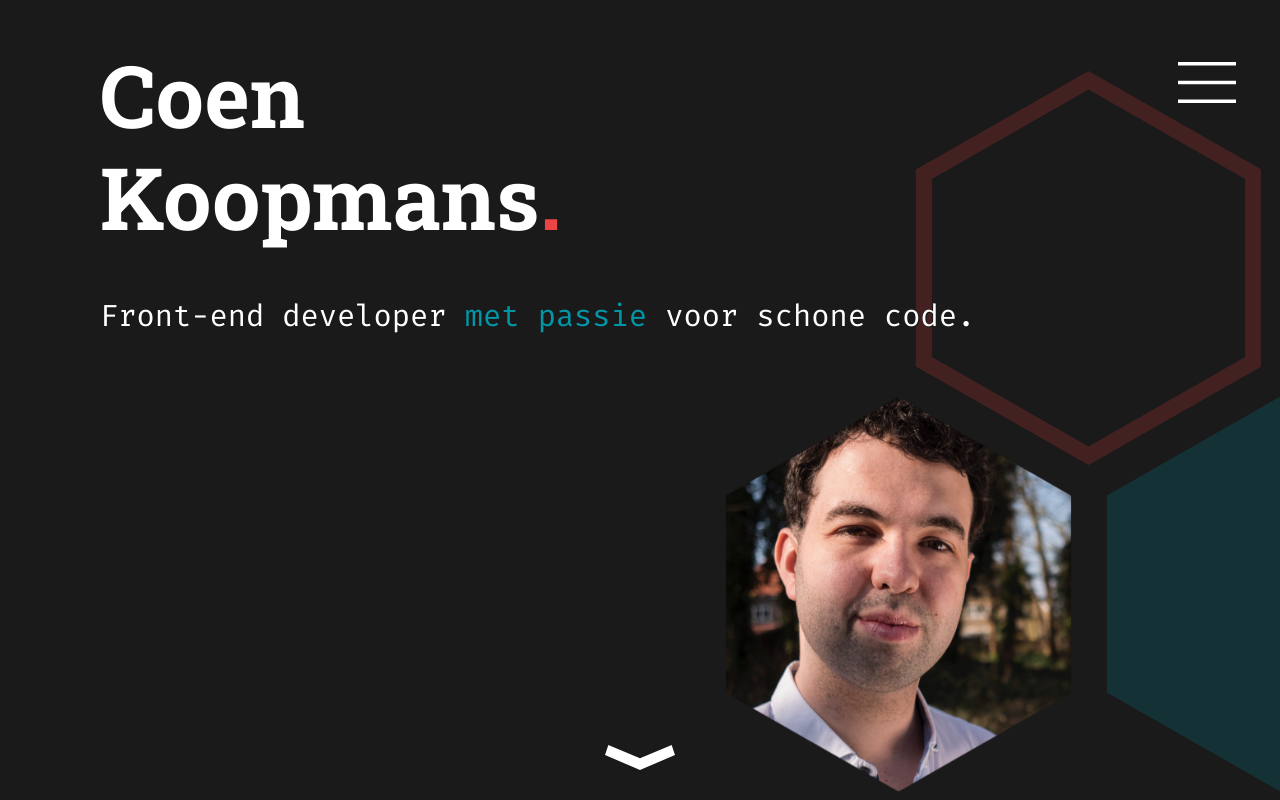
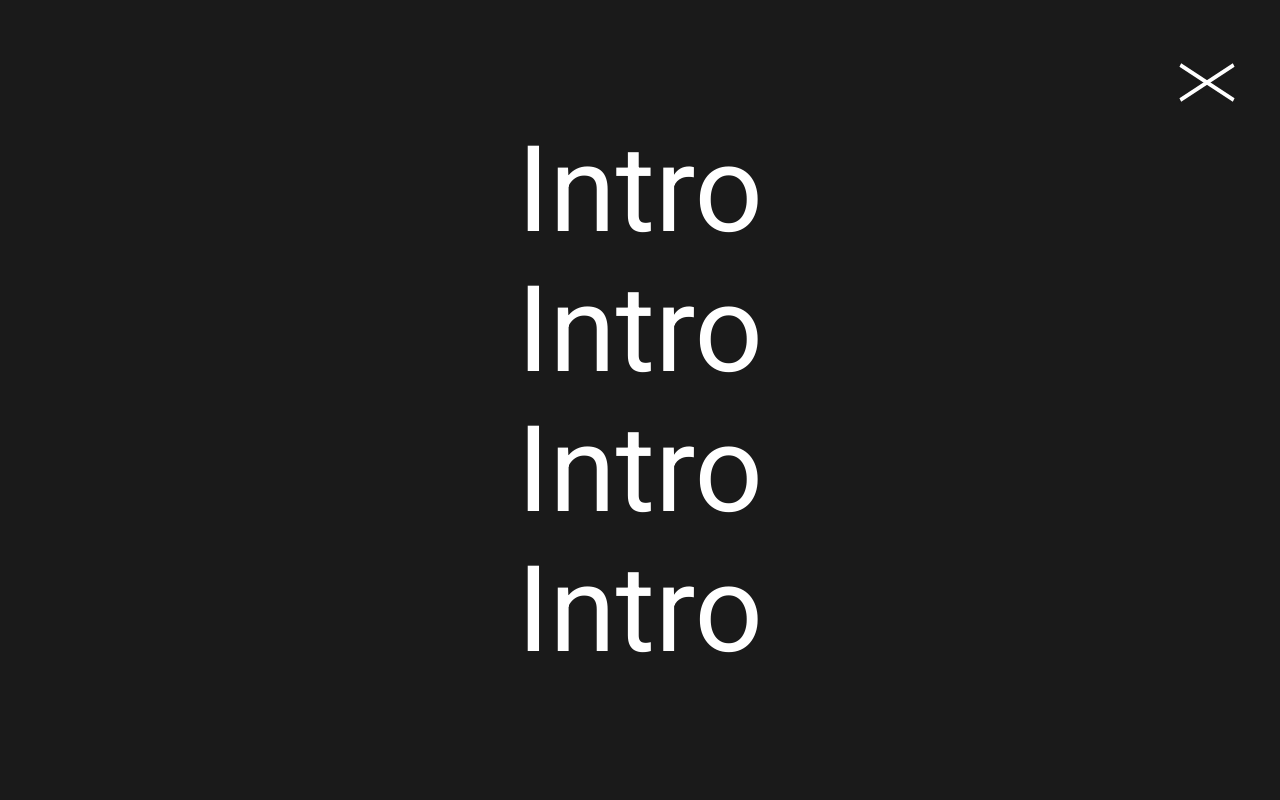
Before and after one commit to coenkoopmans/coenkoopmans.nl, an Angular app: page / in a window 1280 px wide. Shown: the top 800 px of the page. Built offline with nearby package versions, Linux system fonts and the light colour scheme.

Commit message:
Starts work on menu component

```diff
--- a/src/app/components/intro/intro.component.scss
+++ b/src/app/components/intro/intro.component.scss
@@ -110,7 +110,7 @@ $hexagon-margin-desktop: $hexagon-margin * $scale-factor-desktop-vw;
   right: 0;
   margin: auto;
   padding: #{$scroll-button-padding}px;
-  z-index: 1337;
+  z-index: 3;
   cursor: pointer;
   outline: none;
   @include dropShadow();
--- a/src/app/components/menu/menu.component.html
+++ b/src/app/components/menu/menu.component.html
@@ -1,3 +1,17 @@
-<button class="menuButton" type="button">
-    <img class="menuButton--image" src="/assets/ui/menu-button.svg" aria-hidden="true">
+<button class="menuButton" type="button" [ngClass]="{'menuButton--close': menuOpen}" (click)="menuOpen = !menuOpen">
+    <img class="menuButton--image" [src]="menuImage" aria-hidden="true">
 </button>
+<menu class="menu">
+  <li class="menu__item">
+    <a class="menu__link" href="#intro">Intro</a>
+  </li>
+  <li class="menu__item">
+    <a class="menu__link" href="#intro">Intro</a>
+  </li>
+  <li class="menu__item">
+    <a class="menu__link" href="#intro">Intro</a>
+  </li>
+  <li class="menu__item">
+    <a class="menu__link" href="#intro">Intro</a>
+  </li>
+</menu>
--- a/src/app/components/menu/menu.component.scss
+++ b/src/app/components/menu/menu.component.scss
@@ -17,7 +17,7 @@ $menu-button-top-desktop: getVwSizeForScreenWidth(70, 'desktop');
   right: calc(#{$padding-left-right-mobile}vw - #{$menu-button-padding});
   top: calc(#{$padding-top-mobile}vw - #{$menu-button-padding});
   padding: $menu-button-padding;
-  z-index: 1337;
+  z-index: 5;
   cursor: pointer;
   @include dropShadow();
 
@@ -44,3 +44,30 @@ $menu-button-top-desktop: getVwSizeForScreenWidth(70, 'desktop');
   width: inherit;
   height: inherit;
 }
+
+.menu {
+  position: absolute;
+  top: 0;
+  left: 0;
+  width: 100vw;
+  height: 100vh;
+  z-index: 4;
+
+  display: flex;
+  flex-direction: column;
+  justify-content: center;
+  align-items: center;
+
+  background: $color-black;
+}
+
+.menu__item {
+  list-style: none;
+}
+
+.menu__link {
+  text-decoration: none;
+  color: $color-white;
+
+  font-size: getVw($font-size-heading);
+}
--- a/src/app/components/menu/menu.component.ts
+++ b/src/app/components/menu/menu.component.ts
@@ -6,10 +6,18 @@ import { Component, OnInit } from '@angular/core';
   styleUrls: ['./menu.component.scss']
 })
 export class MenuComponent implements OnInit {
+  public menuImage: string;
 
-  constructor() { }
+  private _menuOpen: boolean;
+  get menuOpen(): boolean { return this._menuOpen; }
+  set menuOpen(menuOpen: boolean) {
+    this._menuOpen = menuOpen;
+    const menuImage: string = menuOpen ? 'menu-button-close' : 'menu-button';
+    this.menuImage = `/assets/ui/${menuImage}.svg`;
+  }
 
-  ngOnInit() {
+  public ngOnInit(): void {
+    this.menuOpen = true;
   }
 
 }
```
Also changed, not shown: package.json (+17 -17 lines), tslint.json (+43 -15 lines), src/assets/ui/menu-button-close.svg (added), 1 other file (tests, documents, lock files or other folders).
